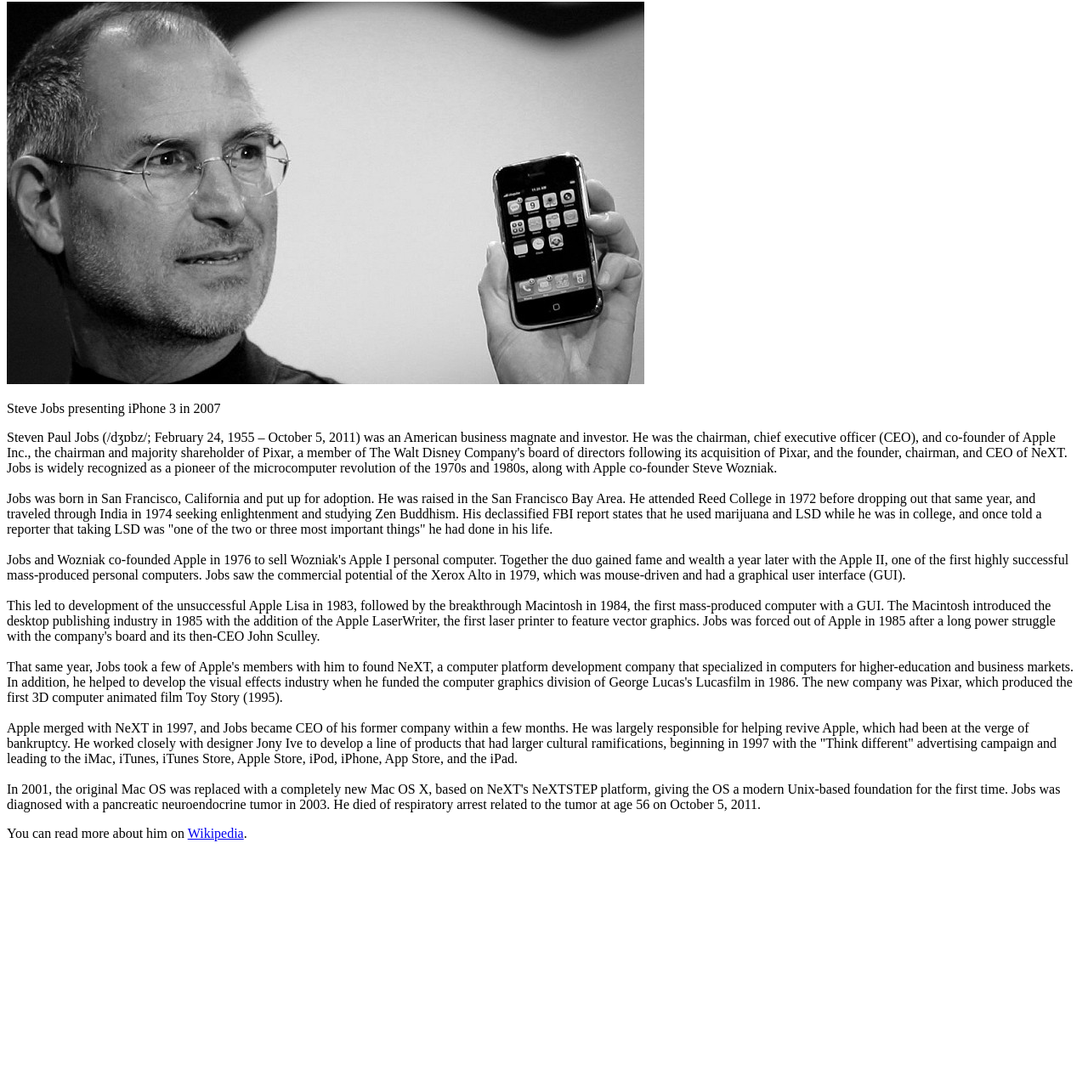
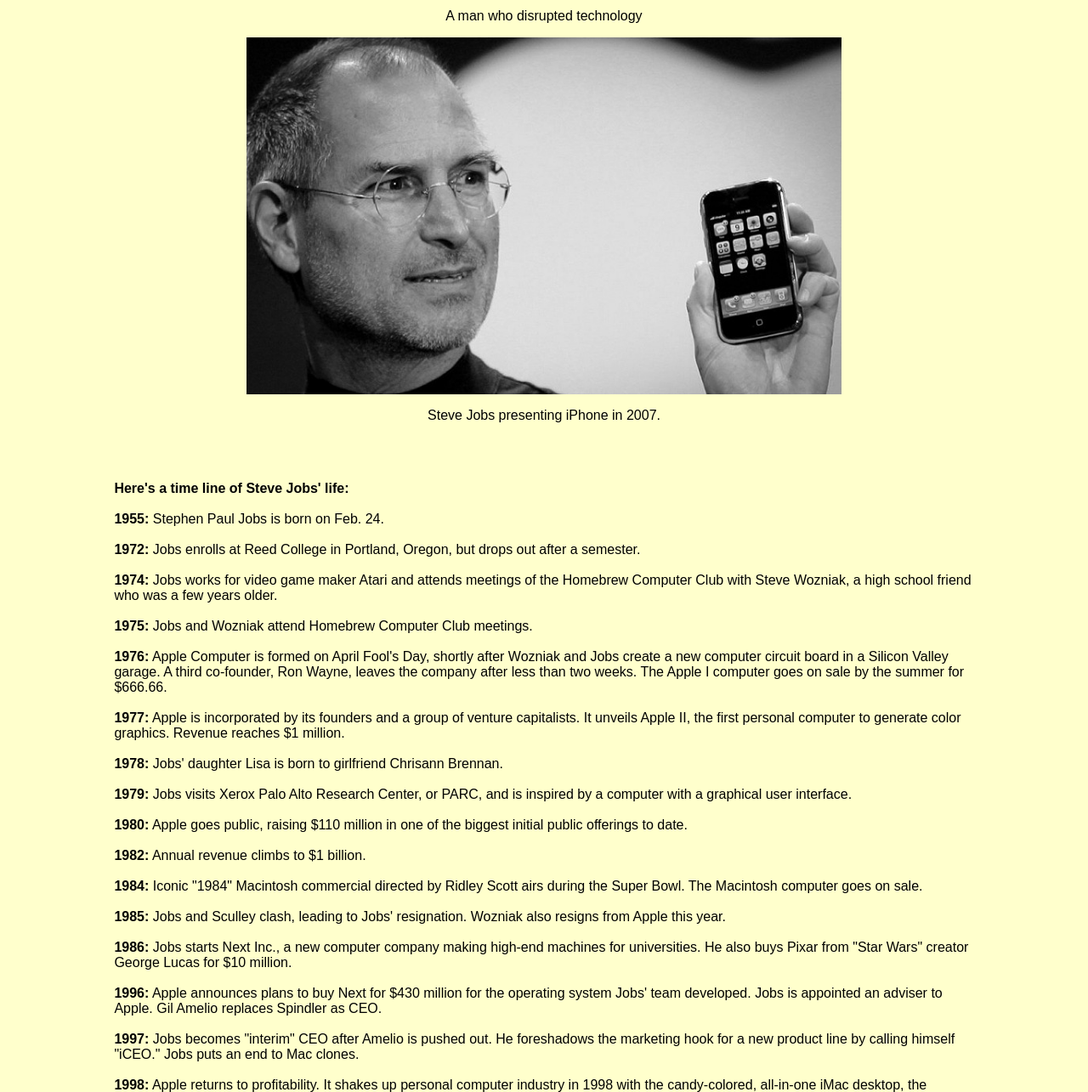
Before and after one commit to mohammedasker/tributepage, a plain HTML site: page index.html in a window 1280 px wide. Shown: the part 78-1363 px from the top of the page at 85% size. Before the commit the page ends 1084 px from the top, so only its background shows below. Drawn offline with Linux system fonts and the light colour scheme.

Commit message:
changed background color, text contents, and font family

```diff
--- a/index.html
+++ b/index.html
@@ -2,6 +2,10 @@
 <html>
 <head>
 	<meta charset="utf-8">
+	<meta name="viewport" content="width=device-width">
+	<meta name="viewport" content="width=device-width,initial-scale=1, maximum-scale=1, user-scalable=0">
+	<meta name="HandheldFriendly" content="true">
+	<link rel="stylesheet" type="text/css" href="style.css">
 	<title>Tribute Page</title>
 
 </head>
@@ -9,29 +13,74 @@
 
 	<div id="main">
 		<h1 id="title">Steve Jobs</h1>
+		<p class="subtitle">A man who disrupted technology</p>
+
 		<div id="img-div">
+		<img src="./images/steve.jpg" id="image">
+		</div>
 
-			<img src="./images/steve.jpg" id="image">
+		<p id="img-caption">Steve Jobs presenting iPhone in 2007.</p><br><br>
 
-			<p id="img-caption">Steve Jobs presenting iPhone 3 in 2007</p>
+		<p id="tribute-info">
+			<b> Here's a time line of Steve Jobs' life:</b><br><br>
 
-			<p id="tribute-info">Steven Paul Jobs (/dʒɒbz/; February 24, 1955 – October 5, 2011) was an American business magnate and investor. He was the chairman, chief executive officer (CEO), and co-founder of Apple Inc., the chairman and majority shareholder of Pixar, a member of The Walt Disney Company's board of directors following its acquisition of Pixar, and the founder, chairman, and CEO of NeXT. Jobs is widely recognized as a pioneer of the microcomputer revolution of the 1970s and 1980s, along with Apple co-founder Steve Wozniak.
-			<br><br>
-			Jobs was born in San Francisco, California and put up for adoption. He was raised in the San Francisco Bay Area. He attended Reed College in 1972 before dropping out that same year, and traveled through India in 1974 seeking enlightenment and studying Zen Buddhism. His declassified FBI report states that he used marijuana and LSD while he was in college, and once told a reporter that taking LSD was "one of the two or three most important things" he had done in his life.
-			<br><br>
-			Jobs and Wozniak co-founded Apple in 1976 to sell Wozniak's Apple I personal computer. Together the duo gained fame and wealth a year later with the Apple II, one of the first highly successful mass-produced personal computers. Jobs saw the commercial potential of the Xerox Alto in 1979, which was mouse-driven and had a graphical user interface (GUI).
-			<br><br>
-			This led to development of the unsuccessful Apple Lisa in 1983, followed by the breakthrough Macintosh in 1984, the first mass-produced computer with a GUI. The Macintosh introduced the desktop publishing industry in 1985 with the addition of the Apple LaserWriter, the first laser printer to feature vector graphics. Jobs was forced out of Apple in 1985 after a long power struggle with the company's board and its then-CEO John Sculley.
-			<br><br>
-			That same year, Jobs took a few of Apple's members with him to found NeXT, a computer platform development company that specialized in computers for higher-education and business markets. In addition, he helped to develop the visual effects industry when he funded the computer graphics division of George Lucas's Lucasfilm in 1986. The new company was Pixar, which produced the first 3D computer animated film Toy Story (1995).
-			<br><br>
-			Apple merged with NeXT in 1997, and Jobs became CEO of his former company within a few months. He was largely responsible for helping revive Apple, which had been at the verge of bankruptcy. He worked closely with designer Jony Ive to develop a line of products that had larger cultural ramifications, beginning in 1997 with the "Think different" advertising campaign and leading to the iMac, iTunes, iTunes Store, Apple Store, iPod, iPhone, App Store, and the iPad.
-			<br><br>
-			In 2001, the original Mac OS was replaced with a completely new Mac OS X, based on NeXT's NeXTSTEP platform, giving the OS a modern Unix-based foundation for the first time. Jobs was diagnosed with a pancreatic neuroendocrine tumor in 2003. He died of respiratory arrest related to the tumor at age 56 on October 5, 2011.</p>
+			<b>1955:</b> Stephen Paul Jobs is born on Feb. 24.<br><br>
 
-			<p id="tribute-link">You can read more about him on <a href="https://en.wikipedia.org/wiki/Steve_Jobs">Wikipedia</a>.</p>
-		</div>
-	</div>
+			<b>1972:</b> Jobs enrolls at Reed College in Portland, Oregon, but drops out after a semester.<br><br>
+
+			<b>1974:</b> Jobs works for video game maker Atari and attends meetings of the Homebrew Computer Club with Steve Wozniak, a high school friend who was a few years older.<br><br>
+
+			<b>1975:</b> Jobs and Wozniak attend Homebrew Computer Club meetings.<br><br>
+
+			<b>1976:</b> Apple Computer is formed on April Fool's Day, shortly after Wozniak and Jobs create a new computer circuit board in a Silicon Valley garage. A third co-founder, Ron Wayne, leaves the company after less than two weeks. The Apple I computer goes on sale by the summer for $666.66.<br><br>
+
+			<b>1977:</b> Apple is incorporated by its founders and a group of venture capitalists. It unveils Apple II, the first personal computer to generate color graphics. Revenue reaches $1 million.<br><br>
+
+			<b>1978:</b> Jobs' daughter Lisa is born to girlfriend Chrisann Brennan.<br><br>
+
+			<b>1979:</b> Jobs visits Xerox Palo Alto Research Center, or PARC, and is inspired by a computer with a graphical user interface.<br><br>
+
+			<b>1980:</b> Apple goes public, raising $110 million in one of the biggest initial public offerings to date.<br><br>
+
+			<b>1982:</b> Annual revenue climbs to $1 billion.<br><br>
+
+			<b>1984:</b> Iconic "1984" Macintosh commercial directed by Ridley Scott airs during the Super Bowl. The Macintosh computer goes on sale.<br><br>
+
+			<b>1985:</b> Jobs and Sculley clash, leading to Jobs' resignation. Wozniak also resigns from Apple this year.<br><br>
+
+			<b>1986:</b> Jobs starts Next Inc., a new computer company making high-end machines for universities. He also buys Pixar from "Star Wars" creator George Lucas for $10 million.<br><br>
+
+			<b>1996:</b> Apple announces plans to buy Next for $430 million for the operating system Jobs' team developed. Jobs is appointed an adviser to Apple. Gil Amelio replaces Spindler as CEO.<br><br>
+
+			<b>1997:</b> Jobs becomes "interim" CEO after Amelio is pushed out. He foreshadows the marketing hook for a new product line by calling himself "iCEO." Jobs puts an end to Mac clones.<br><br>
+
+			<b>1998:</b> Apple returns to profitability. It shakes up personal computer industry in 1998 with the candy-colored, all-in-one iMac desktop, the original models shaped like a futuristic TV. Apple discontinues the Newton.<br><br>
+
+			<b>2001:</b> The first iPod goes on sale, as do computers with OS X, the modern Mac operating system based on Next software. Apple also releases iTunes software.<br><br>
+
+			<b>2003:</b> Apple launches the iTunes Music Store with 200,000 songs at 99 cents each, giving people a convenient way to buy music legally online. It sells 1 million songs in the first week.<br><br>
+
+			<b>2004:</b> Jobs undergoes surgery for a rare but curable form of pancreatic cancer. Apple discloses his illness after the fact.<br><br>
+
+			<b>2005:</b> Apple expands the iPod line with the tiny Nano and an iPod that can play video. The company also announces that future Macs will use Intel chips.<br><br>
+
+			<b>2006:</b> Disney buys Pixar for $7.4 billion. Jobs becomes Disney's largest individual shareholder, and much of his wealth is derived from this sale.<br><br>
+
+			<b>2007:</b> Apple releases its first smartphone, the iPhone. Crowds camp overnight at stores to be one of the first to own the new device.<br><br>
+
+			<b>2010:</b> Apple sells 15 million of its newest gadget, the iPad, in nine months, giving rise to a new category of modern touch-screen tablet computers.<br><br>
+
+			<b>Jan. 17, 2011:</b> In a memo to Apple employees, Jobs announces a second medical leave with no set duration. Cook again steps in to run day-to-day operations. Jobs retains CEO title and remains involved in major decisions.<br><br>
+
+			<b>Aug. 24, 2011:</b> Apple announces that Jobs is resigning as CEO. Cook takes the CEO title, and Apple names Jobs chairman.<br><br>
+
+			<b>Oct. 5, 2011:</b> Jobs dies at 56.<br><br>
+
+			<i> “The people who are crazy enough to think they can change the world are the ones who do.” - Steve Jobs</i><br><br>
+</p>
+
+		<p id="tribute-link"><b>You can read more about him on <a href="https://en.wikipedia.org/wiki/Steve_Jobs" target="_blank">Wikipedia</a>.</b></p>
+</div>
 
 <script src="https://cdn.freecodecamp.org/testable-projects-fcc/v1/bundle.js."></script>
 <script src="main.js"></script>
--- a/style.css
+++ b/style.css
@@ -0,0 +1,37 @@
+body {
+	background-color: #ffffcc;
+	font-size: 16px;
+	font-family: sans-serif;
+}
+#main {
+	width: 80%;
+	margin: auto;
+	overflow: hidden;
+}
+
+#title {
+	text-align: center;
+}
+
+.subtitle {
+	text-align: center;
+}
+
+#img-caption {
+	text-align: center;
+	text-decoration:
+}
+
+#image {
+	width: 100%;
+	max-width: 700px;
+	height: auto;
+	margin: auto;
+	display: block;
+}
+
+@media (max-width: 768px){
+	p {
+		font-size: 18px;
+	}
+}
```
